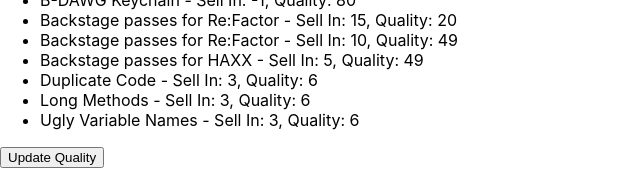
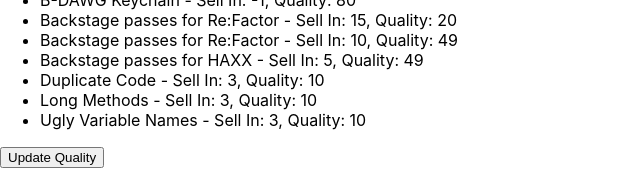
Before and after one commit to DeRubenSmet/Gilded-Tros, a React (Create React App) app in the folder kata_ruben/: page / in a window 1280 px wide. Shown: the part 172-352 px from the top of the page, without its empty margins (0-640 px from the left). Built offline with nearby package versions, Linux system fonts and the light colour scheme.

Commit message:
feat(test): start of tests with beforeEach declaration

```diff
--- a/kata_ruben/src/App.tsx
+++ b/kata_ruben/src/App.tsx
@@ -1,6 +1,4 @@
 import React from "react";
-import logo from "./logo.svg";
-import "./App.css";
 import GildedTrosComponent from "./components/GildedTros";
 import { Item } from "./classes/item";
 
@@ -13,9 +11,9 @@ export const initialItems = [
   new Item("Backstage passes for Re:Factor", 15, 20),
   new Item("Backstage passes for Re:Factor", 10, 49),
   new Item("Backstage passes for HAXX", 5, 49),
-  new Item("Duplicate Code", 3, 6),
-  new Item("Long Methods", 3, 6),
-  new Item("Ugly Variable Names", 3, 6),
+  new Item("Duplicate Code", 3, 10),
+  new Item("Long Methods", 3, 10),
+  new Item("Ugly Variable Names", 3, 10),
 ];
 
 const App: React.FC = () => <GildedTrosComponent initialItems={initialItems} />;
```
Also changed, not shown: 1 other file (tests, documents, lock files or other folders).
